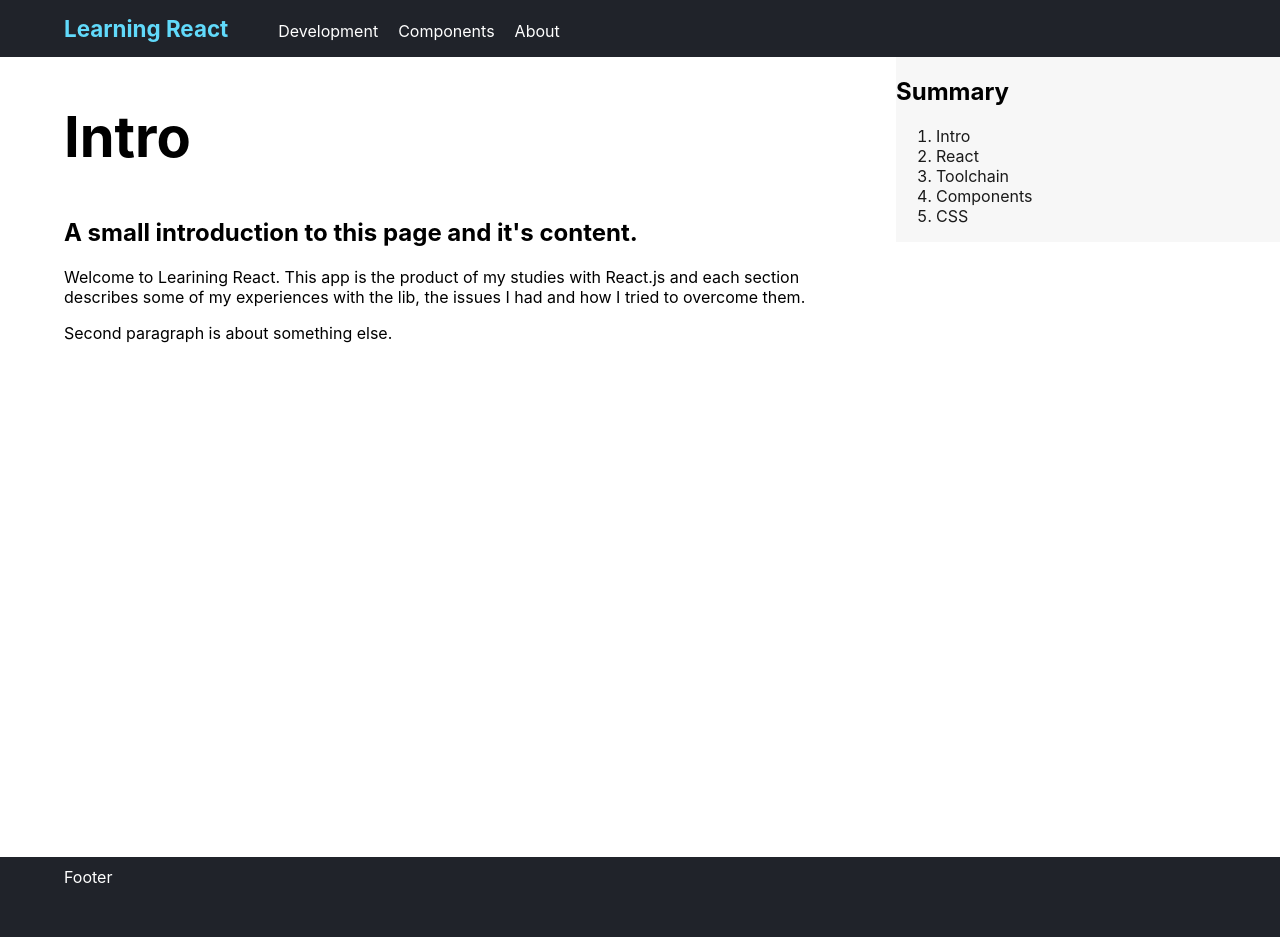
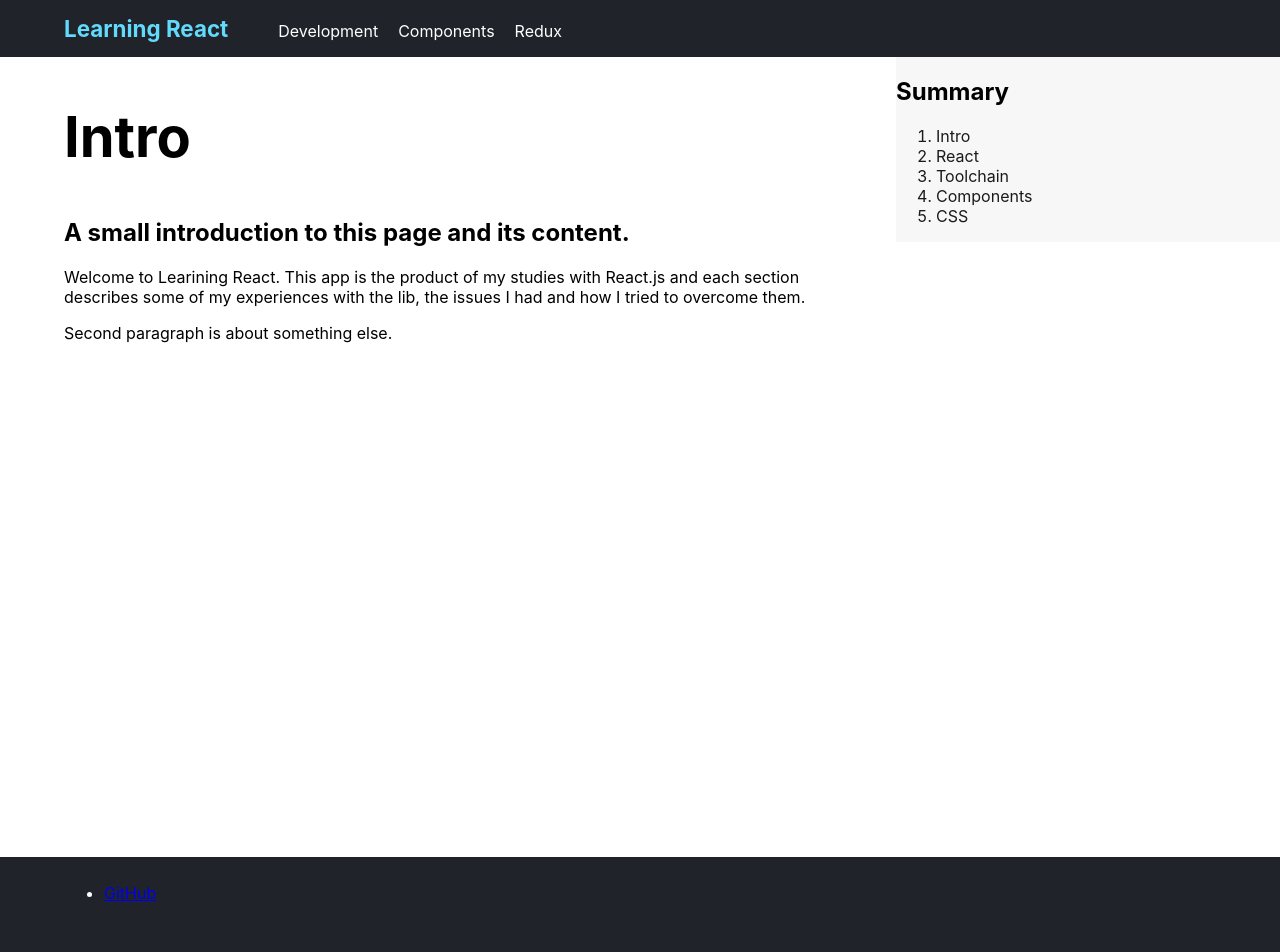
Before and after one commit to ginbar/learning-react, a React app: page / in a window 1280 px wide. Shown: the top 952 px of the page. Built offline with nearby package versions, Linux system fonts and the light colour scheme.

Commit message:
some changes on footer and components page

```diff
--- a/src/App.jsx
+++ b/src/App.jsx
@@ -6,7 +6,7 @@ import Footer from "./template/Footer.jsx";
 
 import Development from "./views/Development";
 import Components from "./views/Components";
-import About from "./views/About";
+import Redux from "./views/Redux";
 import NotFound from "./views/NotFound";
 
 import './App.css';
@@ -21,7 +21,7 @@ export default function App(props) {
                     navRoutes={[
                         { text: 'Development', link: '/development' },
                         { text: 'Components', link: '/components' },
-                        { text: 'About', link: '/about' },]}>
+                        { text: 'Redux', link: '/redux' },]}>
                 </Header>
                 <div className="view-content">
                     <div className="inner-content">
@@ -31,7 +31,7 @@ export default function App(props) {
                                 { link: '/', view: Development },
                                 { link: '/development', view: Development },
                                 { link: '/components', view: Components },
-                                { link: '/about', view: About },
+                                { link: '/redux', view: Redux },
                             ]}
                             otherwise={NotFound}>
                         </Router>
--- /dev/null
+++ b/src/commons/ComponentList.css
@@ -0,0 +1,5 @@
+.component-list {
+    width: 100%;
+    list-style-type: none;
+    /* background-color: #f9f9f9; */
+}
--- a/src/commons/ComponentList.jsx
+++ b/src/commons/ComponentList.jsx
@@ -1,4 +1,6 @@
 import React, { Component, Children } from "react";
+
+import "./ComponentList.css";
 
 export default class ComponentList extends Component {
 
@@ -8,7 +10,7 @@ export default class ComponentList extends Component {
 
     render() {
         return (
-            <ul>
+            <ul className="component-list">
                 {Children.map(this.props.children, (child, index) => (
                     <li key={index}>{child}</li>
                 ))}
--- /dev/null
+++ b/src/commons/ComponentListItem.css
@@ -0,0 +1,15 @@
+.component-list-item {
+    width: 100%;
+}
+
+.component-list-item div {
+    display: inline-block;
+}
+
+.component-list-item .text {
+    width: 80%;
+}
+
+.component-list-item .component {
+    width: 20%;
+}
--- a/src/commons/ComponentListItem.jsx
+++ b/src/commons/ComponentListItem.jsx
@@ -1,14 +1,20 @@
 import React from "react";
+
+import "./ComponentListItem.css";
 
 export default function ComponentListItem(props) {
 
     const { name, description, component: Component } = props;
 
     return (
-        <div>
-            <div>{name}</div>
-            <div>{description}</div>
-            <div><Component></Component></div>
+        <div className="component-list-item">
+            <div className="text">
+                <h2>{name}</h2>
+                <div>{description}</div>
+            </div>
+            <div className="component">
+                <Component></Component>
+            </div>
         </div>
     );
 };
--- /dev/null
+++ b/src/commons/SocialMedia.jsx
@@ -0,0 +1,12 @@
+import React from "react";
+
+export default function SocialMedia(props) {
+    return (
+        <ul>
+            {props.links.map((link, index) =>
+                (<li key={index}>
+                    <a href={link.url}>{link.text}</a>
+                </li>))}
+        </ul>
+    );
+}
--- a/src/template/Footer.jsx
+++ b/src/template/Footer.jsx
@@ -1,4 +1,6 @@
 import React from "react";
+
+import SocialMedia from "../commons/SocialMedia";
 
 import './Footer.css';
 import '../App.css';
@@ -7,7 +9,12 @@ export default function Footer(props) {
     return (
         <footer className="template">
             <div className="inner-content">
-                Footer
+                <SocialMedia links={[
+                    {
+                        text: 'GitHub',
+                        url: 'https://github.com/ginbar/learning-react'
+                    }
+                ]}></SocialMedia>
             </div>
         </footer>
     );
--- a/src/views/About.jsx
+++ /dev/null
@@ -1,8 +0,0 @@
-import React from "react";
-
-export default function About(props) {
-    return (
-        <div>
-            Some text about this app.
-        </div>);
-};
--- a/src/views/Components.jsx
+++ b/src/views/Components.jsx
@@ -5,17 +5,24 @@ import ComponentListItem from "../commons/ComponentListItem";
 
 import Clock from "../commons/Clock";
 
-export default function About(props) {
+export default function Components(props) {
     return (
         <div>
-            <p>This section contains a list of small components
-                I've built using with React.</p>
+            <p style={{ 'text-align': 'center' }}>
+                This section contains a list of small components
+                I've built using with React.
+            </p>
             <ComponentList>
                 <ComponentListItem
                     name="Digital clock"
                     description="A simple digital clock."
                     component={Clock}>
                 </ComponentListItem>
+                <ComponentListItem
+                    name="Digital clock again"
+                    description="Another simple digital clock."
+                    component={Clock}>
+                </ComponentListItem>
             </ComponentList>
         </div>
     );
--- a/src/views/Intro.jsx
+++ b/src/views/Intro.jsx
@@ -6,7 +6,7 @@ export default function Intro(props) {
             {/* <header>
             </header> */}
             <h1>Intro</h1>
-            <h2>A small introduction to this page and it's content.</h2>
+            <h2>A small introduction to this page and its content.</h2>
 
             <p>Welcome to <span>Learining React</span>. This app is the product
             of my studies with React.js and each section describes some of my experiences
--- /dev/null
+++ b/src/views/Redux.jsx
@@ -0,0 +1,8 @@
+import React from "react";
+
+export default function About(props) {
+    return (
+        <div style={{ 'text-align': 'center' }}>
+            <p>Redux content coming soon... I hope...</p>
+        </div>);
+};
```
